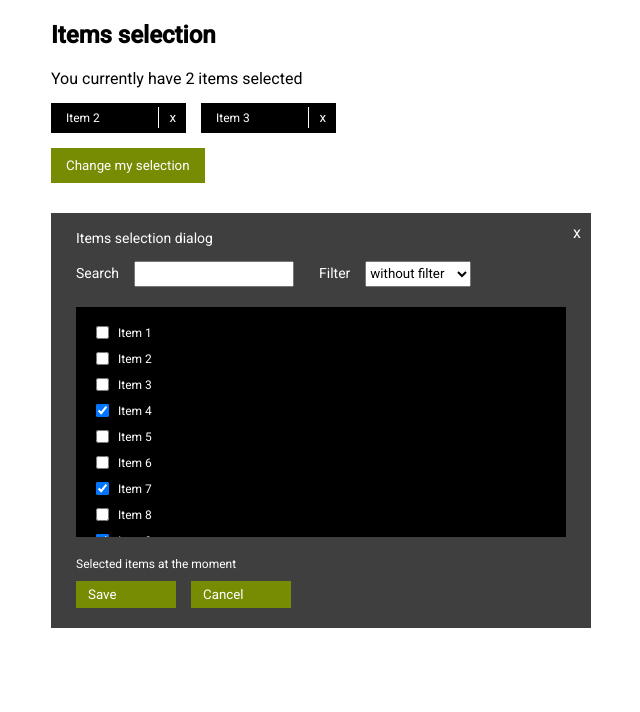
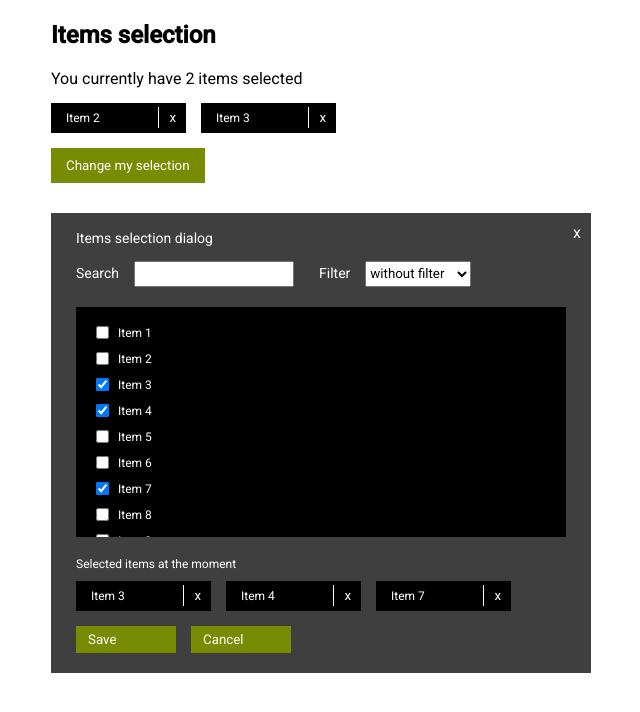
Before and after one commit to SergeyDziadevich/ngWidget, an Angular app: page / in a window 1280 px wide. Shown: the top 712 px of the page, without its empty margins (319-959 px from the left). Built offline with nearby package versions, Linux system fonts and the light colour scheme.

Commit message:
initial value currentSelectItems and delete x currentSelectItems

```diff
--- a/src/app/mock-items.ts
+++ b/src/app/mock-items.ts
@@ -3,13 +3,13 @@ import { Item } from './item';
 export const ITEMS: Item[] = [
   { id: 1, title: 'Item', selected: false },
   { id: 2, title: 'Item', selected: false },
-  { id: 3, title: 'Item', selected: false },
+  { id: 3, title: 'Item', selected: true },
   { id: 4, title: 'Item', selected: true },
   { id: 5, title: 'Item', selected: false },
   { id: 6, title: 'Item', selected: false },
   { id: 7, title: 'Item', selected: true },
   { id: 8, title: 'Item', selected: false },
-  { id: 9, title: 'Item', selected: true },
+  { id: 9, title: 'Item', selected: false },
   { id: 10, title: 'Item', selected: false },
   { id: 11, title: 'Item', selected: false },
   { id: 12, title: 'Item', selected: false },
--- a/src/app/selection/selection.component.ts
+++ b/src/app/selection/selection.component.ts
@@ -18,6 +18,7 @@ export class SelectionComponent implements OnInit {
 
   ngOnInit() {
     this.getItems();
+    this.currentSelectItems = this.items.filter(h => h.selected === true);
   }
 
   getItems(): void {
@@ -26,7 +27,7 @@ export class SelectionComponent implements OnInit {
   }
 
   delete(item) {
-    this.items = this.items.filter(h => h !== item);
+    this.currentSelectItems = this.currentSelectItems.filter(h => h !== item);
     this.selectItemService.delete(item);
   }
 
@@ -39,14 +40,10 @@ export class SelectionComponent implements OnInit {
     // console.log(`${e.target.checked}`);
     if (e.target.checked) {
       this.currentSelectItems.push({ id: e.target.value, title: 'Item', selected: true });
-      console.log(this.currentSelectItems);
     } else {
         const ind = this.currentSelectItems.findIndex(value => value.id === e.target.value);
-        console.log(this.currentSelectItems);
-        console.log(ind);
         this.currentSelectItems.splice(ind, 1);
     }
-
 
   // this.selectItemService.selectedItems.push({ id: e.target.value, title: 'Item' });
   }
```
Also changed, not shown: src/app/selection/selection.component.html (+4 -4 lines).
